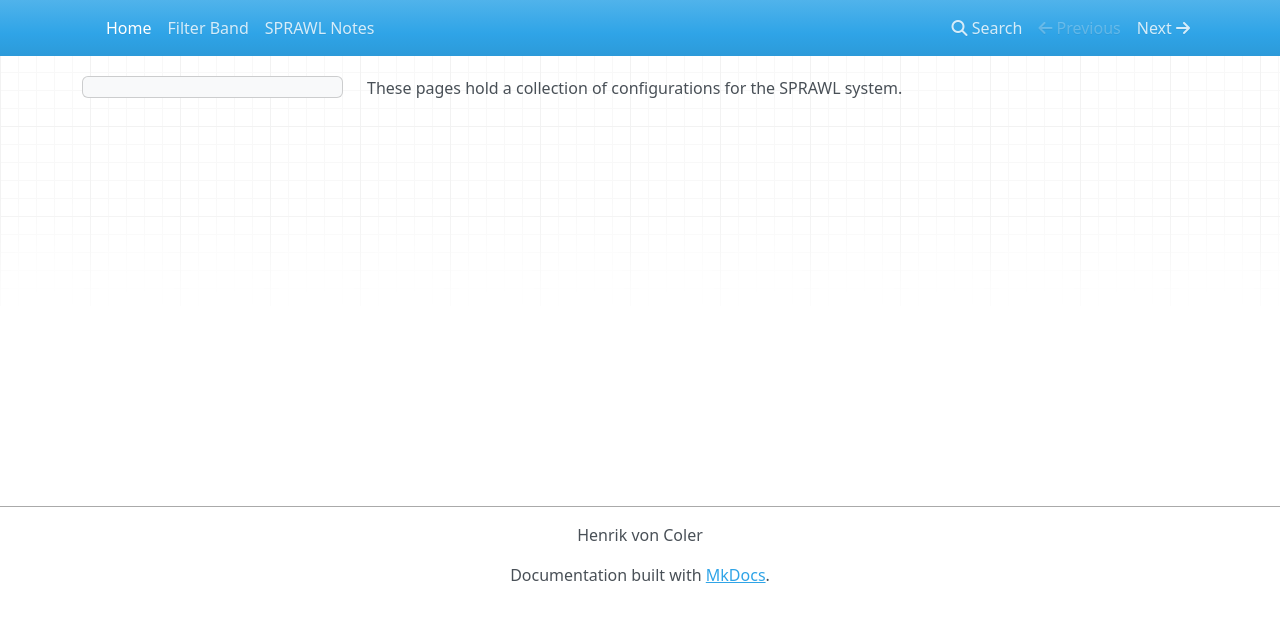
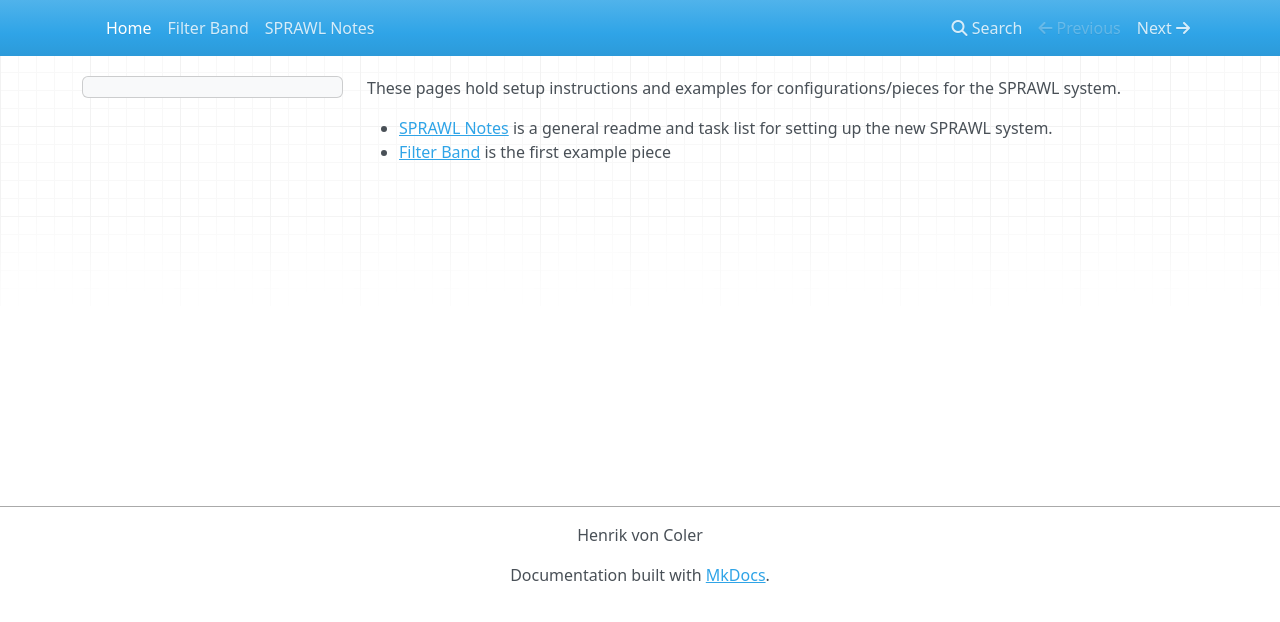
Before and after one commit to ringbuffer-org/SPRAWL, an MkDocs documentation site: the page built from Documentation/docs/index.md, in a window 1280 px wide. Shown: the top 622 px of the page. Built offline with MkDocs 1.6.1, drawn with Linux system fonts in a browser that asks for light colours; nearby versions of some CDN libraries.

Commit message:
Link in README!

```diff
--- a/Documentation/docs/index.md
+++ b/Documentation/docs/index.md
@@ -1 +1,5 @@
-These pages hold a collection of configurations for the SPRAWL system.
+These pages hold setup instructions and examples for configurations/pieces for the SPRAWL system.
+
+
+- [SPRAWL Notes](system_boot.md) is a general readme and task list for setting up the new SPRAWL system.
+- [Filter Band](filter_band.md) is the first example piece
```
Also changed, not shown: README.md.
